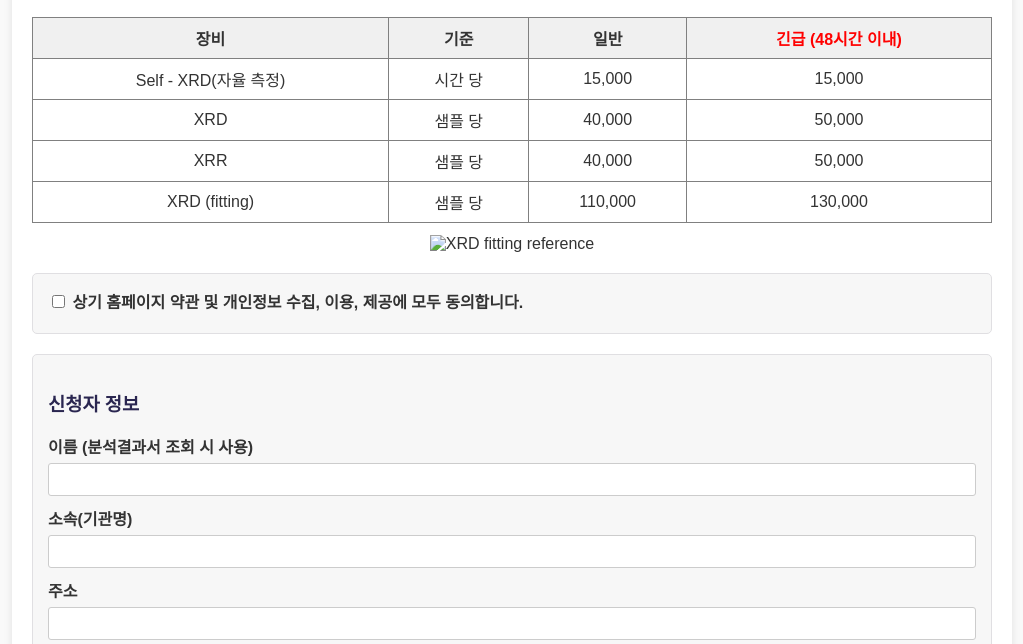
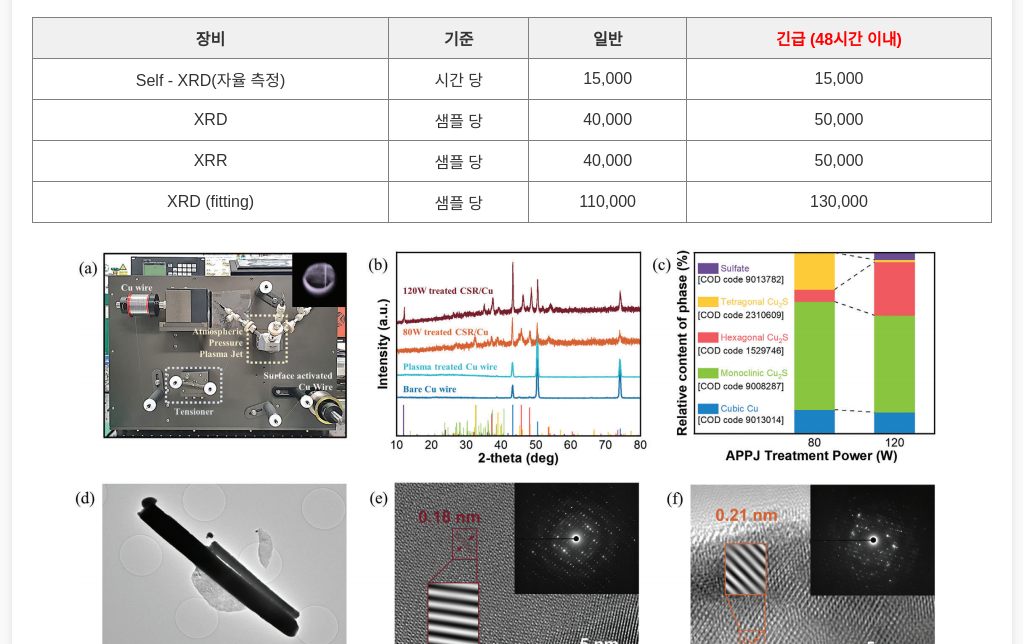
Before and after one commit to LeeHuigu/NFMD-XRD.github.io, a plain HTML site: page index.html in a window 1280 px wide. Shown: the part 156-800 px from the top of the page, without its empty margins (128-1151 px from the left). Drawn offline with nearby package versions, Linux system fonts and the light colour scheme.

Commit message:
Update index.html

```diff
--- a/index.html
+++ b/index.html
@@ -149,7 +149,7 @@
     <!-- 표 아래에 하이퍼링크 추가 -->
 <p style="text-align: center; margin-top: 12px;">
   <img
-    src="images/xrd_ref.PNG"
+    src="xrd_ref.PNG"
     alt="XRD fitting reference"
     style="max-width: 100%; height: auto;"
   >
```
